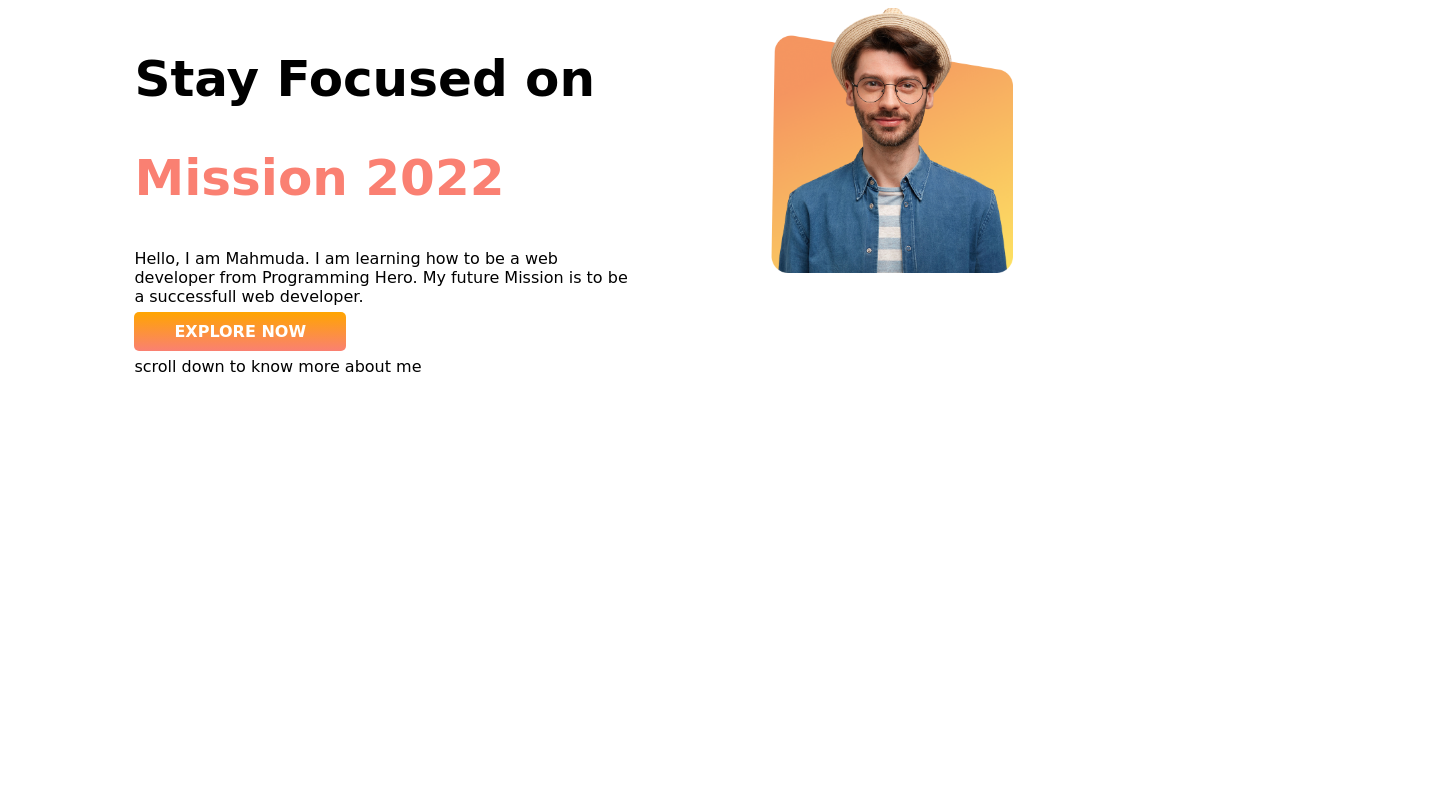
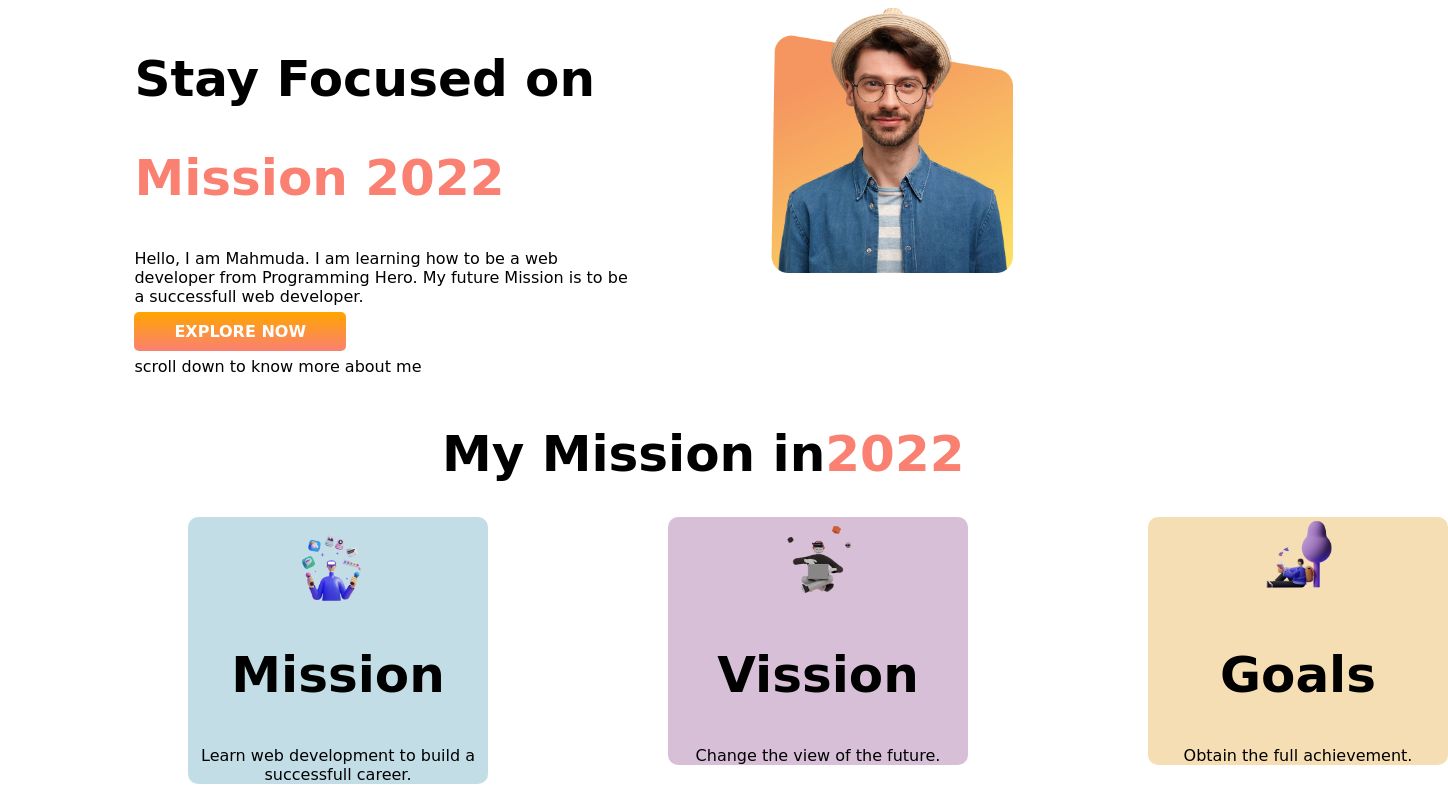
Before and after one commit to mahmudahasan/mission-2022, a plain HTML site: page index.html in a window 1280 px wide. Shown: the whole page, 1448 px wide, since content can reach past the window. Drawn offline with Linux system fonts and the light colour scheme; a web font is replaced by a local one.

Commit message:
two section added

```diff
--- a/index.html
+++ b/index.html
@@ -12,7 +12,6 @@
 </head>
 <body>
     <section>
-
         <div class="half-size">
         <h1>Stay Focused on</h1>
         <h1 class="color-change">Mission 2022</h1>
@@ -24,6 +23,37 @@
             <img src="images/person/person-1.png" alt="">
             </div>
     </section>
+         <h1 class="change">My Mission in<span class="color-change">2022</span></h1>
+    <section>
+        <div class="my-mission">
+            <div class="again-half-size">
+                <div class="bg-color">
+                <img class="img-edit" src="images/illustrators/illustrator-1.png" alt="">
+                <h1>Mission</h1>
+                <p>Learn web development to build a successfull career.</p>
+                </div>
+            </div>
+            <div class="again-half-size">
+                <div class="bg-color1">
+                <img class="img-edit" src="images/illustrators/illustrator-2.png" alt="">
+                <h1>Vission</h1>
+                <p>Change the view of the future. </p>
+                </div>
+            </div>
+            <div class="again-half-size">
+                <div class="bg-color2">
+                <img class="img-edit" src="images/illustrators/illustrator-3.png" alt="">
+                <h1>Goals</h1>
+                <p>Obtain the full achievement.</p>
+                </div>
+            </div>
+        </div>
+
+    </section>
+
+
+
+
 
 
 </body>
--- a/style.css
+++ b/style.css
@@ -25,3 +25,34 @@ section {
   padding: 10px 40px;
   border-radius: 5px;
 }
+.change {
+  text-align: center;
+  padding-left: 10%;
+}
+.my-mission {
+  display: flex;
+}
+.again-half-size {
+  text-align: center;
+  padding-left: 20%;
+}
+.img-edit {
+  width: auto;
+  height: 5.5em;
+  vertical-align: top;
+}
+.bg-color {
+  background-color: rgb(195, 221, 231);
+  border-radius: 10px;
+  width: 300px;
+}
+.bg-color1 {
+  background-color: thistle;
+  border-radius: 10px;
+  width: 300px;
+}
+.bg-color2 {
+  background-color: wheat;
+  border-radius: 10px;
+  width: 300px;
+}
```
